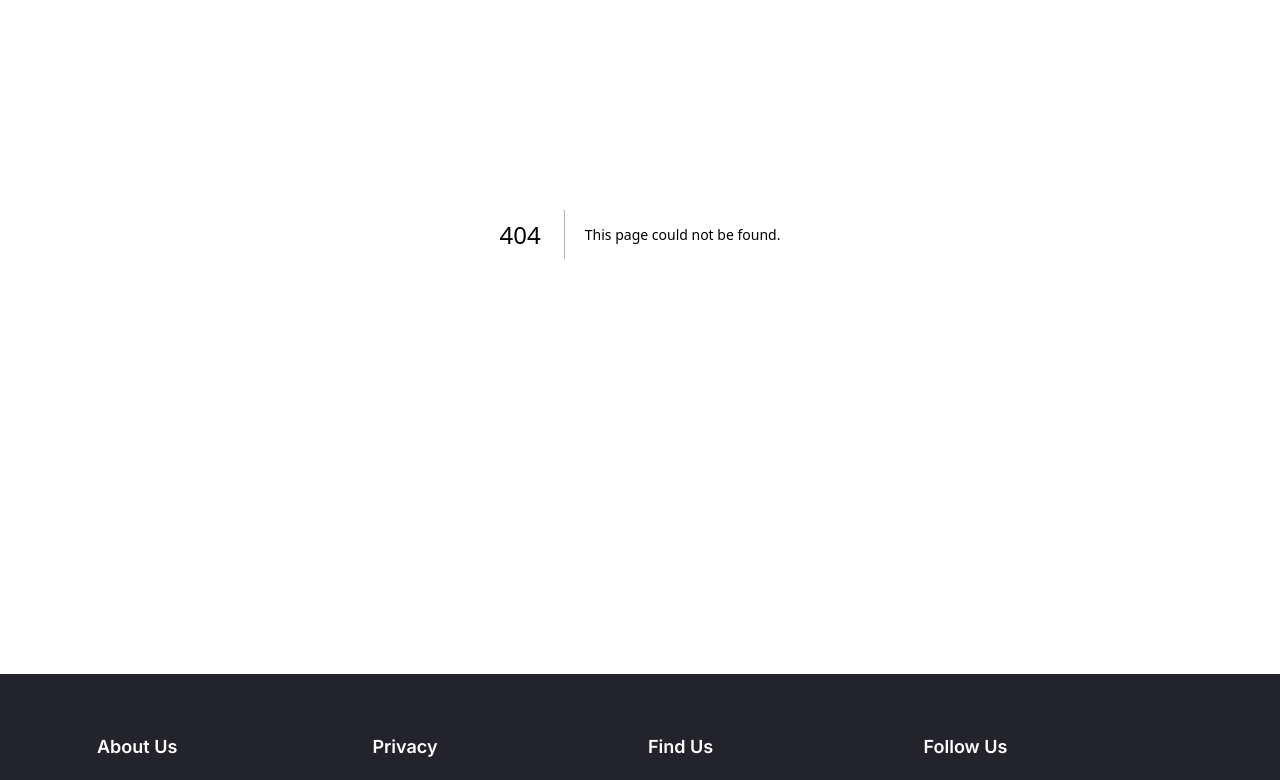
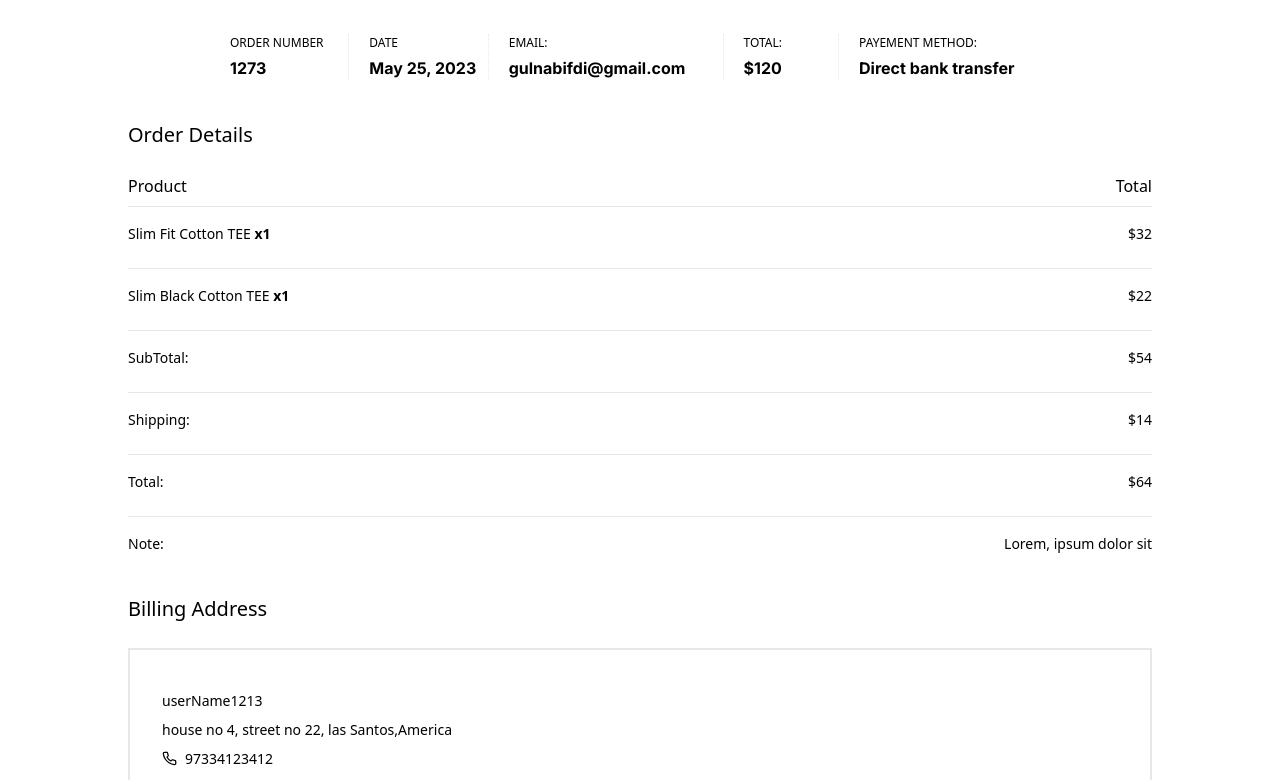
Before and after one commit to gulnabi-afridi/single-vendor-e-commerce, a Next.js app: page /checkout/recipt in a window 1280 px wide. Before the commit this address had no page. Shown: the part 680-1460 px from the top of the page. Built offline with nearby package versions, Linux system fonts and the light colour scheme.

Commit message:
recipt added

```diff
--- /dev/null
+++ b/src/pages/checkout/index.tsx
@@ -0,0 +1,10 @@
+import React from 'react'
+import CheckOut from '../../../views/CheckOut/CheckOut'
+
+const index = () => {
+  return (
+    <div className='w-full'><CheckOut /></div>
+  )
+}
+
+export default index
--- /dev/null
+++ b/src/pages/checkout/recipt.tsx
@@ -0,0 +1,14 @@
+import React from 'react'
+import Recipt from '../../../views/Recipt/Recipt'
+import Header from '../../../views/CheckOut/Header'
+
+const recipt = () => {
+  return (
+    <React.Fragment>
+        <Header/>
+        <Recipt/>
+    </React.Fragment>
+  )
+}
+
+export default recipt
--- /dev/null
+++ b/views/Recipt/Recipt.tsx
@@ -0,0 +1,132 @@
+import React from "react";
+import Wrapper from "@/components/shared/ComponentWrapper/Wrapper";
+import { FiPhone } from "react-icons/fi";
+import { FiMail } from "react-icons/fi";
+
+const Recipt = () => {
+  return (
+    <Wrapper style="">
+      <div className="w-full flex flex-col py-14 px-0 md:px-24 gap-6">
+        <p className="text-black-main font-inter text-[16px]">
+          Thank you. Your order has been received.
+        </p>
+        {/*  */}
+        <div className="w-ful overflow-auto flex justify-center items-center py-4">
+          <div className="min-w-[820px] grid gap-5 grid-cols-[1fr,1fr,1.8fr,0.8fr,1.6fr]">
+            {/* 1) order number */}
+            <div className="flex flex-col gap-1 border-r border-dotted">
+              <p className="text-[12px] uppercase font-medium text-black-main">
+                order number
+              </p>
+              <p className="text-[16px] font-bold font-inter text-black-main">
+                1273
+              </p>
+            </div>
+            {/* 2) Date */}
+            <div className="flex flex-col gap-1 border-r border-dotted">
+              <p className="text-[12px] uppercase font-medium text-black-main">
+                date
+              </p>
+              <p className="text-[16px] font-bold font-inter text-black-main">
+                May 25, 2023
+              </p>
+            </div>
+            {/* 3) email */}
+            <div className="flex flex-col gap-1 border-r border-dotted">
+              <p className="text-[12px] uppercase font-medium text-black-main">
+                email:
+              </p>
+              <p className="text-[16px] font-bold font-inter text-black-main">
+                gulnabifdi@gmail.com
+              </p>
+            </div>
+            {/* 4) total */}
+            <div className="flex flex-col gap-1 border-r border-dotted">
+              <p className="text-[12px] uppercase font-medium text-black-main">
+                total:
+              </p>
+              <p className="text-[16px] font-bold font-inter text-black-main">
+                $120
+              </p>
+            </div>
+            {/* 5) payment method */}
+            <div className="flex flex-col gap-1">
+              <p className="text-[12px] uppercase font-medium text-black-main">
+                payement method:
+              </p>
+              <p className="text-[16px] font-bold font-inter text-black-main">
+                Direct bank transfer
+              </p>
+            </div>
+          </div>
+        </div>
+        {/* ===> order detail */}
+        <p className="font-medium text-black-main text-[20px]">Order Details</p>
+        <div className="w-full flex flex-col items-start justify-center gap-2">
+          <div className="w-full flex items-center justify-between">
+            <p className="font-[500] text-black-main text-[16px]">Product</p>
+            <p className="font-[500] text-black-main text-[16px]">Total</p>
+          </div>
+          <div className="w-full flex items-center justify-between py-4 border-t">
+            <p className="font-[400] text-black-main text-[14px]">
+              Slim Fit Cotton TEE <span className="font-semibold">x1</span>
+            </p>
+            <p className="font-[400] text-black-main text-[14px]">$32</p>
+          </div>
+          <div className="w-full flex items-center justify-between py-4 border-t">
+            <p className="font-[400] text-black-main text-[14px]">
+              Slim Black Cotton TEE <span className="font-semibold">x1</span>
+            </p>
+            <p className="font-[400] text-black-main text-[14px]">$22</p>
+          </div>
+          <div className="w-full flex items-center justify-between py-4 border-t">
+            <p className="font-[500] text-black-main text-[14px]">SubTotal:</p>
+            <p className="font-[500] text-black-main text-[14px]">$54</p>
+          </div>
+          <div className="w-full flex items-center justify-between py-4 border-t">
+            <p className="font-[500] text-black-main text-[14px]">Shipping:</p>
+            <p className="font-[500] text-black-main text-[14px]">$14</p>
+          </div>
+          <div className="w-full flex items-center justify-between py-4 border-t">
+            <p className="font-[500] text-black-main text-[14px]">Total:</p>
+            <p className="font-[500] text-black-main text-[14px]">$64</p>
+          </div>
+          <div className="w-full flex items-center justify-between py-4 border-t">
+            <p className="font-[500] text-black-main text-[14px]">Note:</p>
+            <p className="font-[500] text-black-main text-[14px]">
+              Lorem, ipsum dolor sit
+            </p>
+          </div>
+        </div>
+        {/* ==> billing address */}
+        <p className="font-medium text-black-main text-[20px]">
+          Billing Address
+        </p>
+        <div className="w-full md:px-8 md:py-[40px] p-4 border-[2px]">
+          <div className="w-full h-full flex flex-col gap-2 items-start justify-start">
+            <p className="font-[400] text-black-main text-[14px]">
+              userName1213
+            </p>
+            <p className="font-[400] text-black-main text-[14px]">
+              house no 4, street no 22, las Santos,America
+            </p>
+            <div className="w-full flex items-center justify-start gap-2">
+              <FiPhone size={15} />
+              <p className="font-[400] text-black-main text-[14px]">
+                97334123412
+              </p>
+            </div>
+            <div className="w-full flex items-center justify-start gap-2">
+              <FiMail size={15} />
+              <p className="font-[400] text-black-main text-[14px]">
+                userName3121@gmail.com
+              </p>
+            </div>
+          </div>
+        </div>
+      </div>
+    </Wrapper>
+  );
+};
+
+export default Recipt;
```
